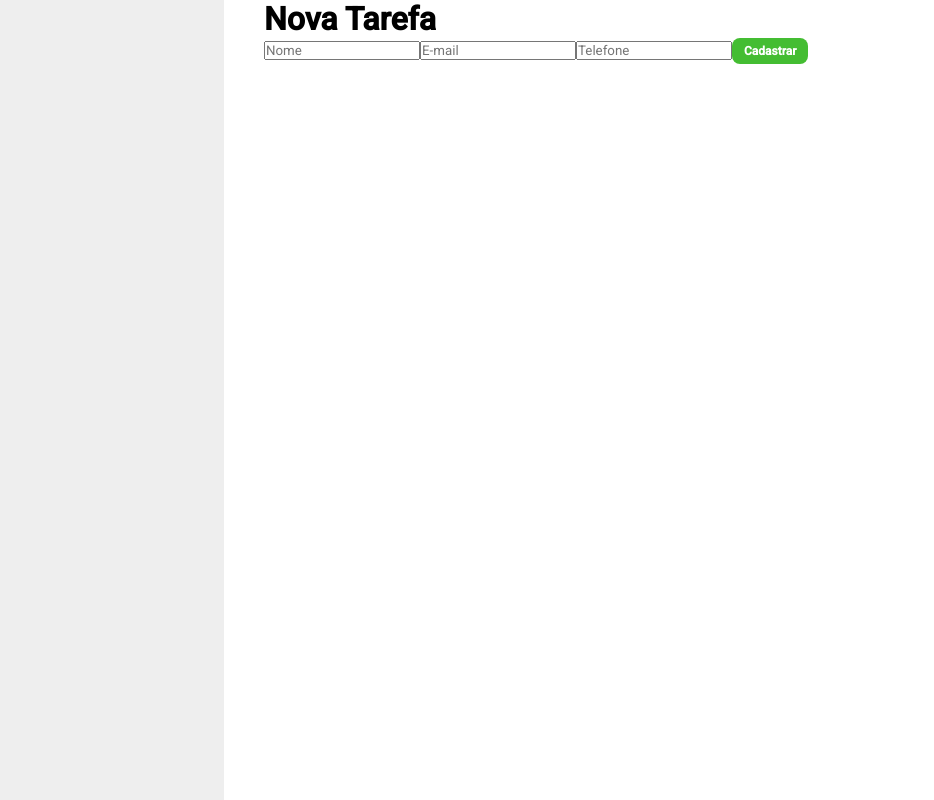
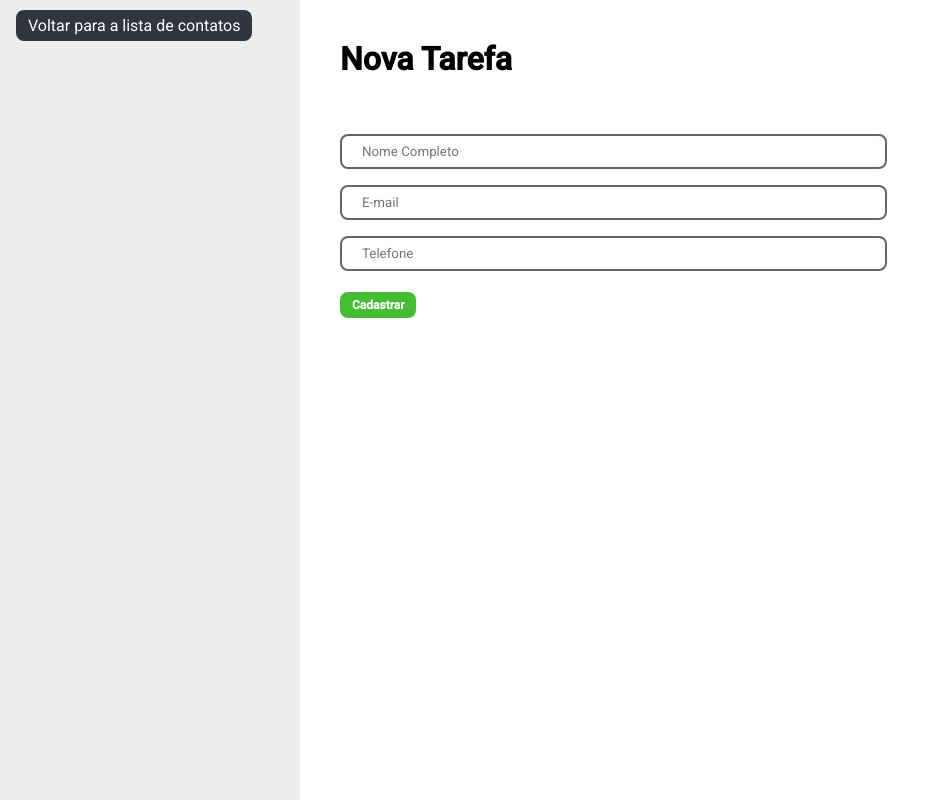
Before and after one commit to Stanley-Felix-Bergamo/Lista-de-contatos, a React (Create React App) app: page /novo in a window 1280 px wide. Shown: the whole page, without its empty margins (0-934 px from the left). Built offline with nearby package versions, Linux system fonts and the light colour scheme.

Commit message:
feat:estilizando pagina nova tarefa

```diff
--- a/src/Containers/BarraLateral/index.tsx
+++ b/src/Containers/BarraLateral/index.tsx
@@ -1,5 +1,14 @@
-import { Aside } from './styles'
+import { Aside, BotaoVoltar } from './styles'
 
-const BarraLateral = () => <Aside></Aside>
+type Props = {
+  MostrarBotaoVoltar: boolean
+}
+const BarraLateral = ({ MostrarBotaoVoltar }: Props) => (
+  <Aside>
+    {MostrarBotaoVoltar && (
+      <BotaoVoltar to="/">Voltar para a lista de contatos</BotaoVoltar>
+    )}
+  </Aside>
+)
 
 export default BarraLateral
--- a/src/Containers/BarraLateral/styles.ts
+++ b/src/Containers/BarraLateral/styles.ts
@@ -1,8 +1,16 @@
 import styled from 'styled-components'
 import variaveis from '../../styles/variaveis'
+import { Link } from 'react-router-dom'
 
 export const Aside = styled.aside`
   background-color: ${variaveis.cinzaEscuro2};
   height: 100vh;
   padding: 16px;
 `
+export const BotaoVoltar = styled(Link)`
+  width: 100%;
+  border-radius: 8px;
+  padding: 6px 12px;
+  background-color: ${variaveis.azulEscuro};
+  color: ${variaveis.branco};
+`
--- a/src/Containers/Formulario/index.tsx
+++ b/src/Containers/Formulario/index.tsx
@@ -1,14 +1,15 @@
-import { MainContainer } from '../../styles'
-import { Campo } from './styles'
+import { Container, Campo } from './styles'
 import { BotaoSalvar } from '../../styles'
 const Formulario = () => (
-  <MainContainer>
+  <Container>
     <h1>Nova Tarefa</h1>
-    <Campo type="text" placeholder="Nome" />
-    <Campo type="text" placeholder="E-mail" />
-    <Campo type="text" placeholder="Telefone" />
+    <Campo>
+      <input type="text" placeholder="Nome Completo" />
+      <input type="text" placeholder="E-mail" />
+      <input type="text" placeholder="Telefone" />
+    </Campo>
     <BotaoSalvar>Cadastrar</BotaoSalvar>
-  </MainContainer>
+  </Container>
 )
 
 export default Formulario
--- a/src/Containers/Formulario/styles.ts
+++ b/src/Containers/Formulario/styles.ts
@@ -1,3 +1,20 @@
 import styled from 'styled-components'
+import variaveis from '../../styles/variaveis'
 
-export const Campo = styled.input``
+export const Container = styled.div`
+  padding: 40px;
+`
+export const Campo = styled.div`
+  padding: 40px 0px 21px;
+  display-inline: block;
+
+  input {
+    background-color: ${variaveis.branco};
+    border: 2px solid ${variaveis.cinza};
+    border-radius: 8px;
+    width: 547px;
+    display: block;
+    margin-top: 16px;
+    padding: 8px 20px;
+  }
+`
--- a/src/Pages/Home/index.tsx
+++ b/src/Pages/Home/index.tsx
@@ -4,7 +4,7 @@ import ListaContatos from '../../Containers/ListaContatos'
 
 const Home = () => (
   <>
-    <BarraLateral />
+    <BarraLateral MostrarBotaoVoltar={false} />
     <ListaContatos />
     <BotaoAdicionar />
   </>
--- a/src/Pages/Novo/index.tsx
+++ b/src/Pages/Novo/index.tsx
@@ -3,7 +3,7 @@ import Formulario from '../../Containers/Formulario'
 
 const Novo = () => (
   <>
-    <BarraLateral />
+    <BarraLateral MostrarBotaoVoltar />
     <Formulario />
   </>
 )
--- a/src/styles/index.ts
+++ b/src/styles/index.ts
@@ -14,7 +14,7 @@ const EstiloGlobal = createGlobalStyle`
 `
 export const Container = styled.div`
   display: grid;
-  grid-template-columns: 224px auto;
+  grid-template-columns: 300px auto;
 `
 export const MainContainer = styled.main`
   padding: 0 40px;
```
